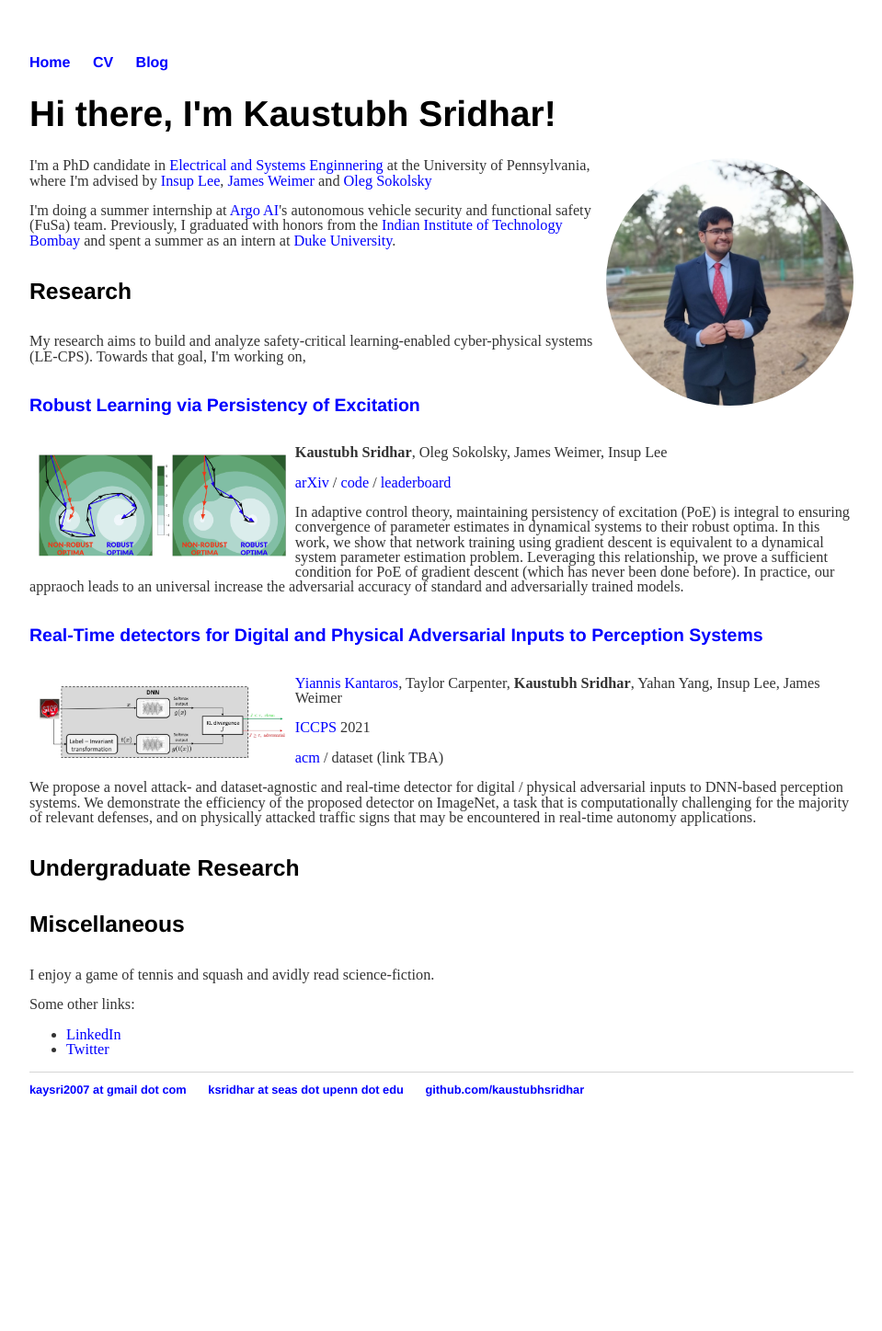
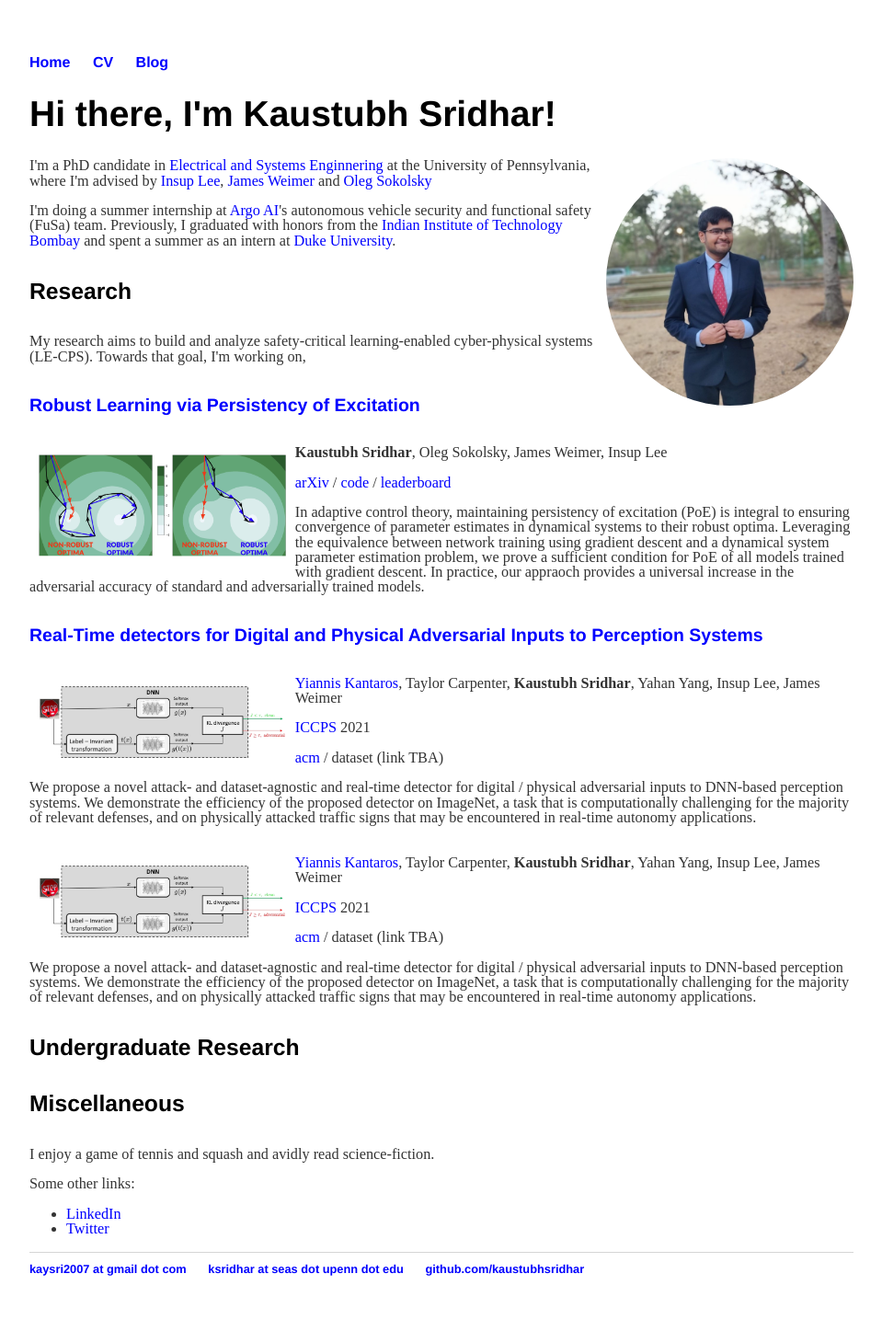
Before and after one commit to kaustubhsridhar/kaustubhsridhar_old.github.io, a Jekyll site: the page built from index.html, in a window 1280 px wide. Shown: the whole page at 92% size, without its empty margins (160-1119 px from the left). Built offline with Jekyll 4.4.1, drawn with Linux system fonts in a browser that asks for light colours; before the commit the page ends 1252 px from its top, so only the background shows below that.

Commit message:
updated index

```diff
--- a/index.html
+++ b/index.html
@@ -18,9 +18,16 @@
 	<img src="/images/PoE.png" alt="PoE" align="left" style="width:30%; padding: 10px;" class="img_rect">
 	<p><b>Kaustubh Sridhar</b>, Oleg Sokolsky, James Weimer, Insup Lee</p>
 	<p><a href="https://arxiv.org/abs/2106.02078">arXiv</a> / <a href="https://github.com/kaustubhsridhar/PoE-robustness">code</a> / <a href="https://robustbench.github.io/">leaderboard</a></p>
-	<p>In adaptive control theory, maintaining persistency of excitation (PoE) is integral to ensuring convergence of parameter estimates in dynamical systems to their robust optima. In this work, we show that network training using gradient descent is equivalent to a dynamical system parameter estimation problem. Leveraging this relationship, we prove a sufficient condition for PoE of gradient descent (which has never been done before). In practice, our appraoch leads to an universal increase the adversarial accuracy of standard and adversarially trained models.</p>
+	<p>In adaptive control theory, maintaining persistency of excitation (PoE) is integral to ensuring convergence of parameter estimates in dynamical systems to their robust optima. Leveraging the equivalence between network training using gradient descent and a dynamical system parameter estimation problem, we prove a sufficient condition for PoE of all models trained with gradient descent. In practice, our appraoch provides a universal increase in the adversarial accuracy of standard and adversarially trained models.</p>
 
 	<h5><a href="https://dl.acm.org/doi/abs/10.1145/3450267.3450535">Real-Time detectors for Digital and Physical Adversarial Inputs to Perception Systems</a></h5>
+	<img src="/images/visionguard.png" alt="PoE" align="left" style="width:30%; padding: 10px;" class="img_rect">
+	<p><a href="https://sites.google.com/view/kantaros/">Yiannis Kantaros</a>, Taylor Carpenter, <b>Kaustubh Sridhar</b>, Yahan Yang, Insup Lee, James Weimer</p>
+	<p><a href="http://iccps.acm.org/2021/">ICCPS</a> 2021</p>
+	<p><a href="https://dl.acm.org/doi/abs/10.1145/3450267.3450535">acm</a> / dataset (link TBA)</a></p>
+	<p>We propose a novel attack- and dataset-agnostic and real-time detector for digital / physical adversarial inputs to DNN-based perception systems. We demonstrate the efficiency of the proposed detector on ImageNet, a task that is computationally challenging for the majority of relevant defenses, and on physically attacked traffic signs that may be encountered in real-time autonomy applications.</p>
+
+	<h5><a href=""></a></h5>
 	<img src="/images/visionguard.png" alt="PoE" align="left" style="width:30%; padding: 10px;" class="img_rect">
 	<p><a href="https://sites.google.com/view/kantaros/">Yiannis Kantaros</a>, Taylor Carpenter, <b>Kaustubh Sridhar</b>, Yahan Yang, Insup Lee, James Weimer</p>
 	<p><a href="http://iccps.acm.org/2021/">ICCPS</a> 2021</p>
```
